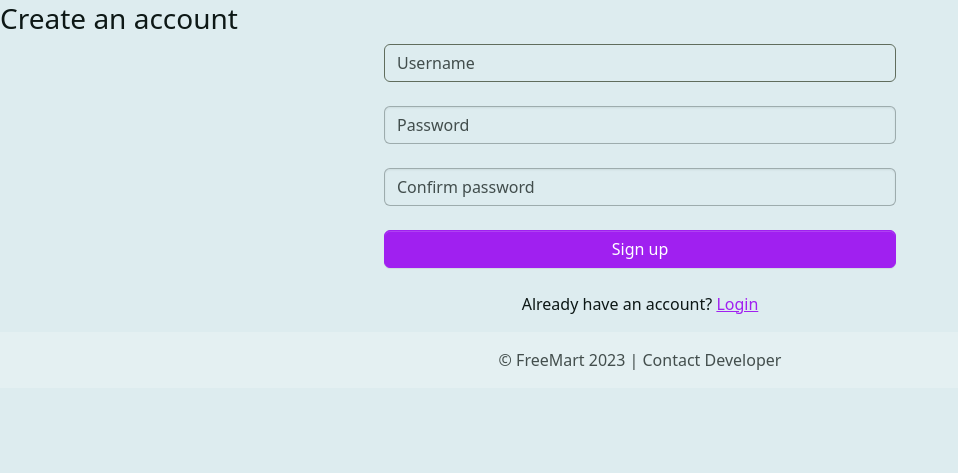
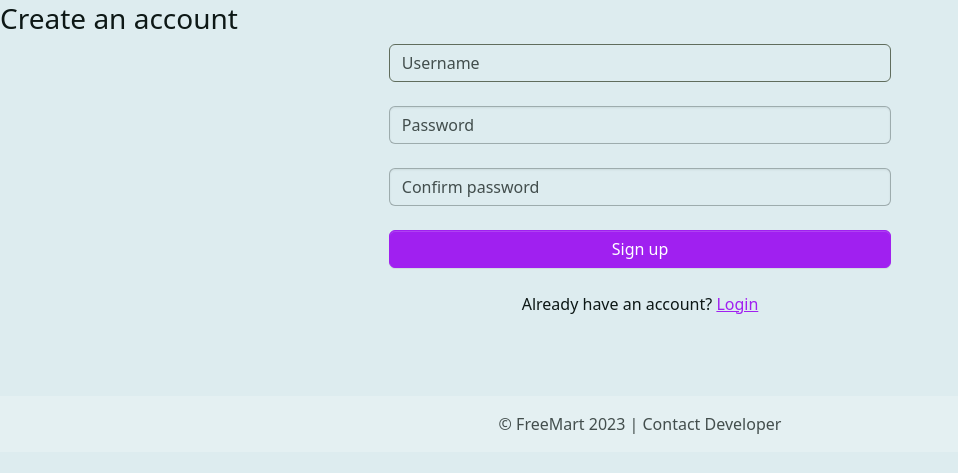
Before and after one commit to uio23/freeMartHosted, a Flask app: page /auth/sign-up in a window 1280 px wide. Shown: the part 99-572 px from the top of the page, without its empty margins (0-958 px from the left). Run offline with Flask 3, Linux system fonts and the light colour scheme; some libraries are stand-ins or nearby versions.

Commit message:
Contaier fluid for more pages!

```diff
--- a/freemart/templates/auth/login.html
+++ b/freemart/templates/auth/login.html
@@ -6,6 +6,7 @@
 {% endblock %}
 
 {% block body %}
+<div class="container-fluid">
   <form action="{{ url_for('auth.login_page') }}" method="POST" novalidate>
     {{ displayField(form.username, "Username", autocomplete="off", autofocus=true) }}
     {{ displayField(form.password, "Password") }}
@@ -16,4 +17,5 @@
       <p>Not a member? <a href="{{ url_for('auth.sign_up_page') }}">Sign up</a></p>
     </div>
   </form>
+</div>
 {% endblock %}
--- a/freemart/templates/auth/sign-up.html
+++ b/freemart/templates/auth/sign-up.html
@@ -6,6 +6,7 @@
 {% endblock %}
 
 {% block body %}
+<div class="container-fluid">
   <form action="{{ url_for('auth.sign_up_page') }}", method="POST" novalidate>
     {{ displayField(form.username, "Username", autocomplete="off", autofocus=true) }}
     {{ displayField(form.password, "Password", autocomplete="off") }}
@@ -17,4 +18,5 @@
       <p>Already have an account? <a href="{{ url_for('auth.login_page') }}">Login</a></p>
     </div>
   </form>
+</div>
 {% endblock %}
--- a/freemart/templates/income/quiz.html
+++ b/freemart/templates/income/quiz.html
@@ -9,7 +9,7 @@
 
 {% block body %}
 
-
+<div class="container-fluid">
   {% if allow %}
   <form action="{{ url_for('income.quiz_page') }}" method="POST" novalidate>
     <div class="quiz-form-content">
```
Lines whose indentation alone changed are shown as unchanged.
